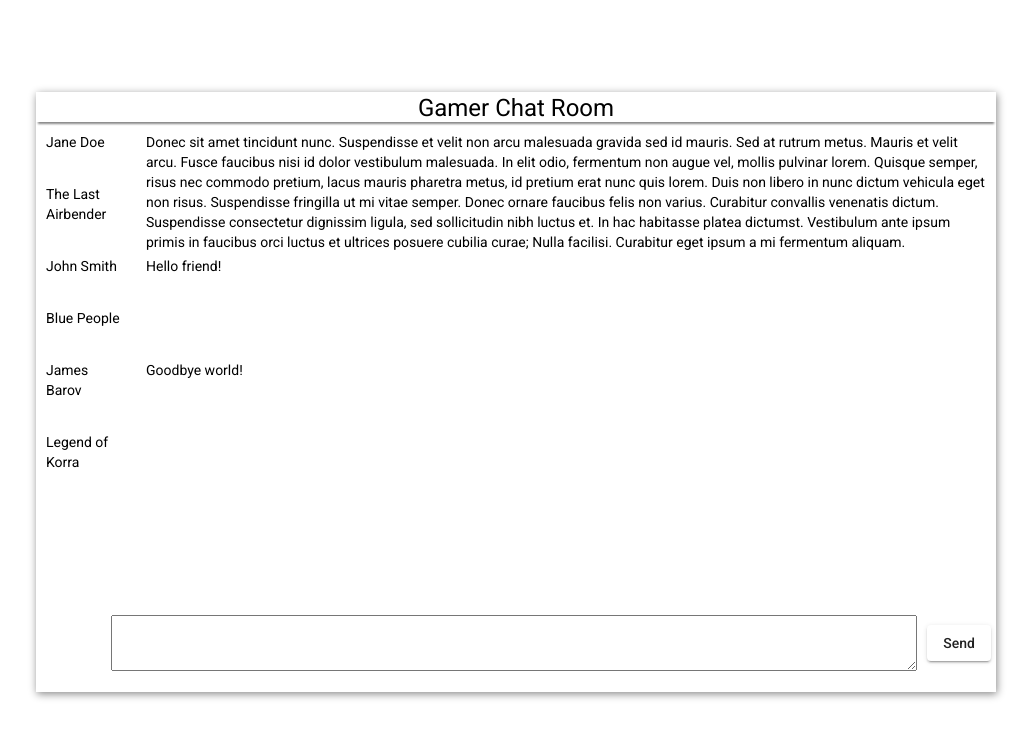
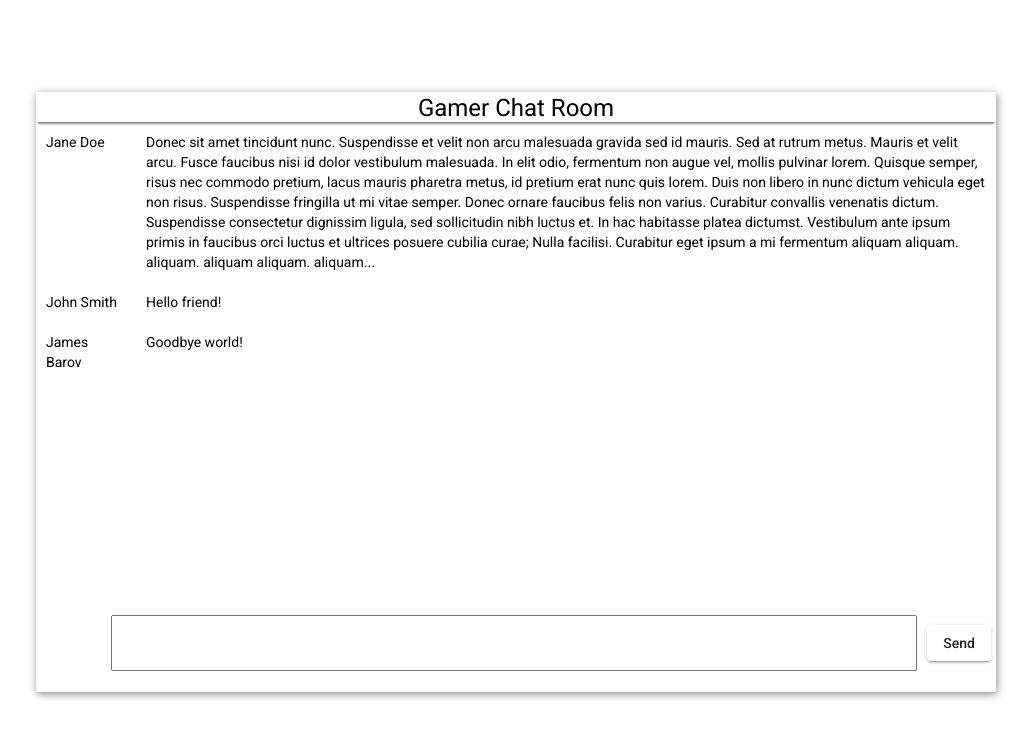
Before and after one commit to leon-chow/AllChat, an Angular app in the folder frontend/AllChat/: page /chat in a window 1280 px wide. Shown: the top 738 px of the page, without its empty margins (104-1137 px from the left). Built offline with nearby package versions, Linux system fonts and the light colour scheme.

Commit message:
Fix chat components, add basic function to add more messages, add textfield module

```diff
--- a/frontend/AllChat/src/app/app.module.ts
+++ b/frontend/AllChat/src/app/app.module.ts
@@ -10,6 +10,7 @@ import { BrowserAnimationsModule } from '@angular/platform-browser/animations';
 
 import { MatButtonModule } from '@angular/material/button';
 import { MatInputModule} from '@angular/material/input';
+import { TextFieldModule } from '@angular/cdk/text-field';
 
 @NgModule({
   declarations: [
@@ -24,6 +25,7 @@ import { MatInputModule} from '@angular/material/input';
     BrowserAnimationsModule,
     MatButtonModule,
     MatInputModule,
+    TextFieldModule,
   ],
   providers: [],
   bootstrap: [AppComponent]
--- a/frontend/AllChat/src/app/chat/chat.component.html
+++ b/frontend/AllChat/src/app/chat/chat.component.html
@@ -7,20 +7,20 @@
       <div class="message-container" *ngFor="let message of messages">
         <div class="user-container">
           <div class="user">
-            <p> {{ message[0] }} &nbsp; </p>
+            {{ message[0] }} &nbsp;
           </div>
-          <div class="avatar">
-            <p> {{ message[1] }} </p>
-          </div>
+          <!-- <div class="avatar">
+            {{ message[1] }}
+          </div> -->
         </div>
         <div class="message">
-          <p> {{ message[2] }} </p>
+          {{ message[2] }}
         </div>
       </div>
     </div>
     <div class="input-container">
-      <textarea matInput max-rows="5" maxlength="500" class="message-input"> </textarea>
-      <button mat-raised-button> Send </button>
+      <textarea #inputMessage matInput cdkTextareaAutosize cdkAutofill max-rows="5" maxlength="400" class="message-input"> </textarea>
+      <button mat-raised-button (click)="sendMessage(inputMessage)"> Send </button>
     </div>
   </div>
 </div>
--- a/frontend/AllChat/src/app/chat/chat.component.scss
+++ b/frontend/AllChat/src/app/chat/chat.component.scss
@@ -38,7 +38,7 @@ h1 {
   width: 100%;
   align-items: flex-start;
   align-content: flex-start;
-  flex-wrap: wrap;
+  flex-direction: column;
   overflow-y: auto;
 }
 
@@ -58,7 +58,7 @@ h1 {
 .message {
   width: 100%;
   padding: 10px;
-  height: 0;
+  height: auto;
 }
 
 .input-container{
@@ -72,6 +72,7 @@ h1 {
 
 .message-input {
   width: 90%;
+  height: 10%;
   margin-left:20px;
 }
 
--- a/frontend/AllChat/src/app/chat/chat.component.ts
+++ b/frontend/AllChat/src/app/chat/chat.component.ts
@@ -14,19 +14,28 @@ export class ChatComponent implements OnInit {
     this.messages = [
       [
         "Jane Doe",
-        "The Last Airbender",
-        "Donec sit amet tincidunt nunc. Suspendisse et velit non arcu malesuada gravida sed id mauris. Sed at rutrum metus. Mauris et velit arcu. Fusce faucibus nisi id dolor vestibulum malesuada. In elit odio, fermentum non augue vel, mollis pulvinar lorem. Quisque semper, risus nec commodo pretium, lacus mauris pharetra metus, id pretium erat nunc quis lorem. Duis non libero in nunc dictum vehicula eget non risus. Suspendisse fringilla ut mi vitae semper. Donec ornare faucibus felis non varius. Curabitur convallis venenatis dictum. Suspendisse consectetur dignissim ligula, sed sollicitudin nibh luctus et. In hac habitasse platea dictumst. Vestibulum ante ipsum primis in faucibus orci luctus et ultrices posuere cubilia curae; Nulla facilisi. Curabitur eget ipsum a mi fermentum aliquam.",
+        "Sample",
+        "Donec sit amet tincidunt nunc. Suspendisse et velit non arcu malesuada gravida sed id mauris. Sed at rutrum metus. Mauris et velit arcu. Fusce faucibus nisi id dolor vestibulum malesuada. In elit odio, fermentum non augue vel, mollis pulvinar lorem. Quisque semper, risus nec commodo pretium, lacus mauris pharetra metus, id pretium erat nunc quis lorem. Duis non libero in nunc dictum vehicula eget non risus. Suspendisse fringilla ut mi vitae semper. Donec ornare faucibus felis non varius. Curabitur convallis venenatis dictum. Suspendisse consectetur dignissim ligula, sed sollicitudin nibh luctus et. In hac habitasse platea dictumst. Vestibulum ante ipsum primis in faucibus orci luctus et ultrices posuere cubilia curae; Nulla facilisi. Curabitur eget ipsum a mi fermentum aliquam aliquam. aliquam. aliquam aliquam. aliquam...",
       ],
       [
         "John Smith",
-        "Blue People",
+        "Sample",
         "Hello friend!",
       ],
       [
         "James Barov",
-        "Legend of Korra",
+        "Sample",
         "Goodbye world!",
       ],
     ];
   }
+
+  // TODO: change to use API
+  sendMessage(message: any): void {
+    if (message.value.trim() != '' && message.value != '') {
+      console.log(`posting message: ${message.value}`);
+      this.messages.push(["Bob Smith", "Sample", message.value]);
+      message.value = '';
+    }
+  }
 }
```
